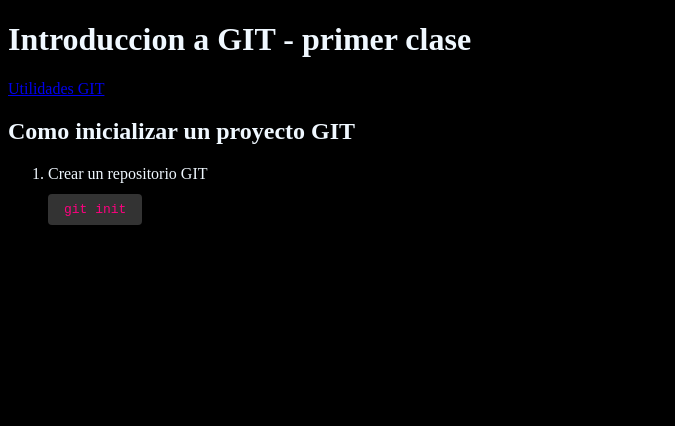
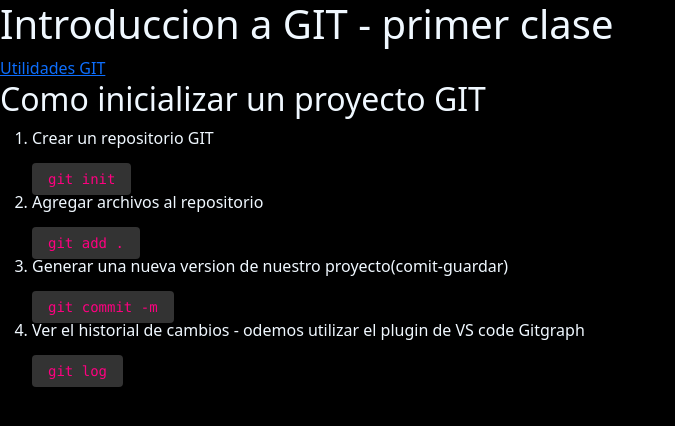
Before and after one commit to anaperezmore/EducationIT-introduccion-git, a plain HTML site: page index.html in a window 1280 px wide. Shown: the whole page, without its empty margins (0-675 px from the left). Drawn offline with nearby package versions, Linux system fonts and the light colour scheme.

Commit message:
Se añadieron comandos en index

```diff
--- a/index.html
+++ b/index.html
@@ -4,6 +4,8 @@
     <meta charset="UTF-8">
     <meta name="viewport" content="width=h1, initial-scale=1.0">
     <title>Introduccion a GIT</title>
+    <link href="https://cdn.jsdelivr.net/npm/bootstrap@5.3.3/dist/css/bootstrap.min.css" rel="stylesheet" integrity="sha384-QWTKZyjpPEjISv5WaRU9OFeRpok6YctnYmDr5pNlyT2bRjXh0JMhjY6hW+ALEwIH" crossorigin="anonymous">
+<script src="https://cdn.jsdelivr.net/npm/bootstrap@5.3.3/dist/js/bootstrap.bundle.min.js" integrity="sha384-YvpcrYf0tY3lHB60NNkmXc5s9fDVZLESaAA55NDzOxhy9GkcIdslK1eN7N6jIeHz" crossorigin="anonymous"></script>
     <link rel="stylesheet" href="/css/style.css">
 </head>
 <body>
@@ -17,6 +19,24 @@
                 git init
             </code>
         </li>
+        <li>
+            <p>Agregar archivos al repositorio</p>
+            <code>
+                git add .
+            </code>
+        </li>
+        <li>
+            <p>Generar una nueva version de nuestro proyecto(comit-guardar)</p>
+            <code>
+                git commit -m
+            </code>
+        </li>
+        <li>
+            <p>Ver el historial de cambios - odemos utilizar el plugin de VS code Gitgraph</p>
+            <code>
+                git log
+            </code>
+        </li>
     </ol>
 </body>
 </html>
```
Also changed, not shown: pages/git-utils/utils.html (renamed from pages/git-utils/git-utils.html, +1 -0 lines).
